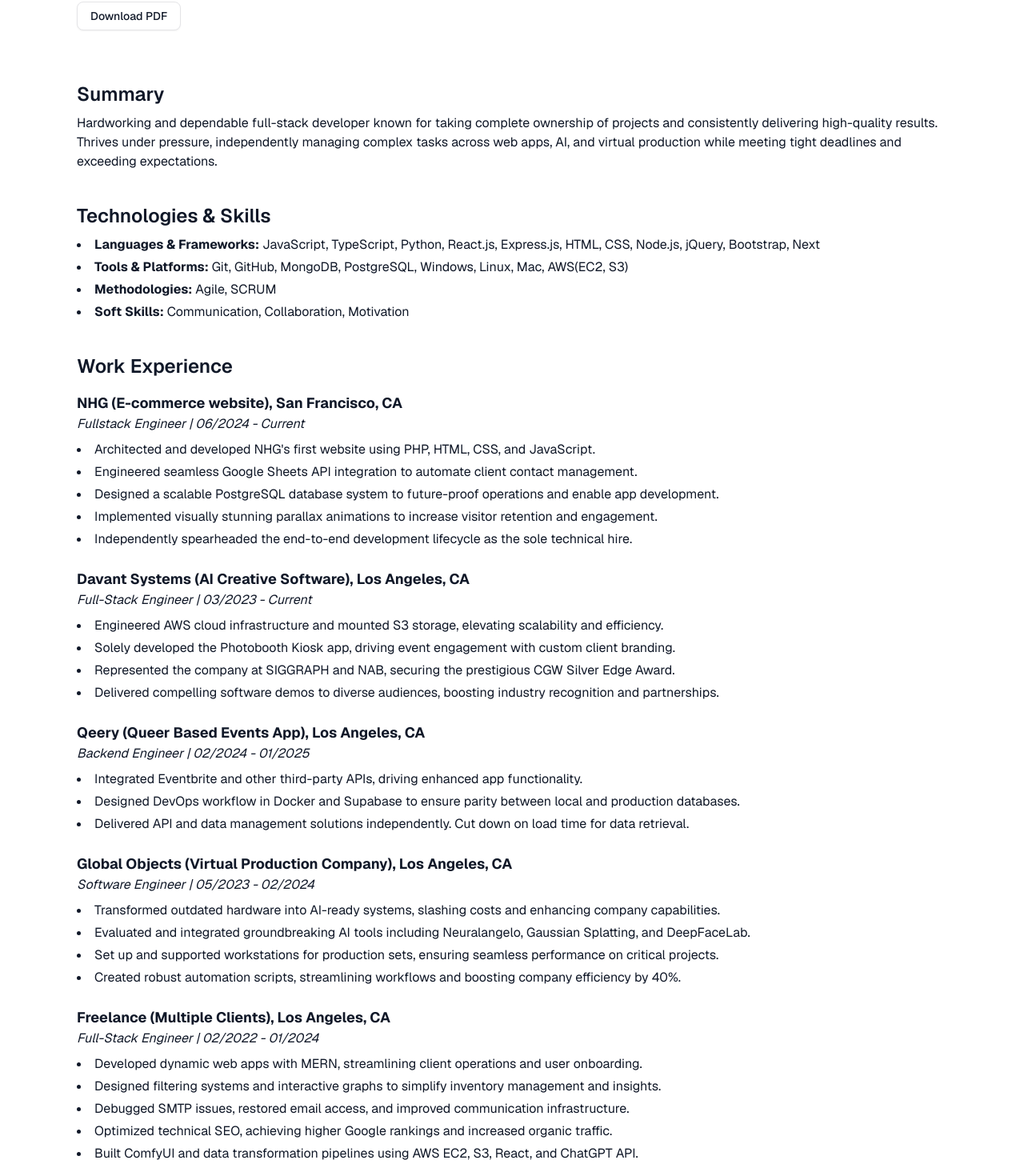
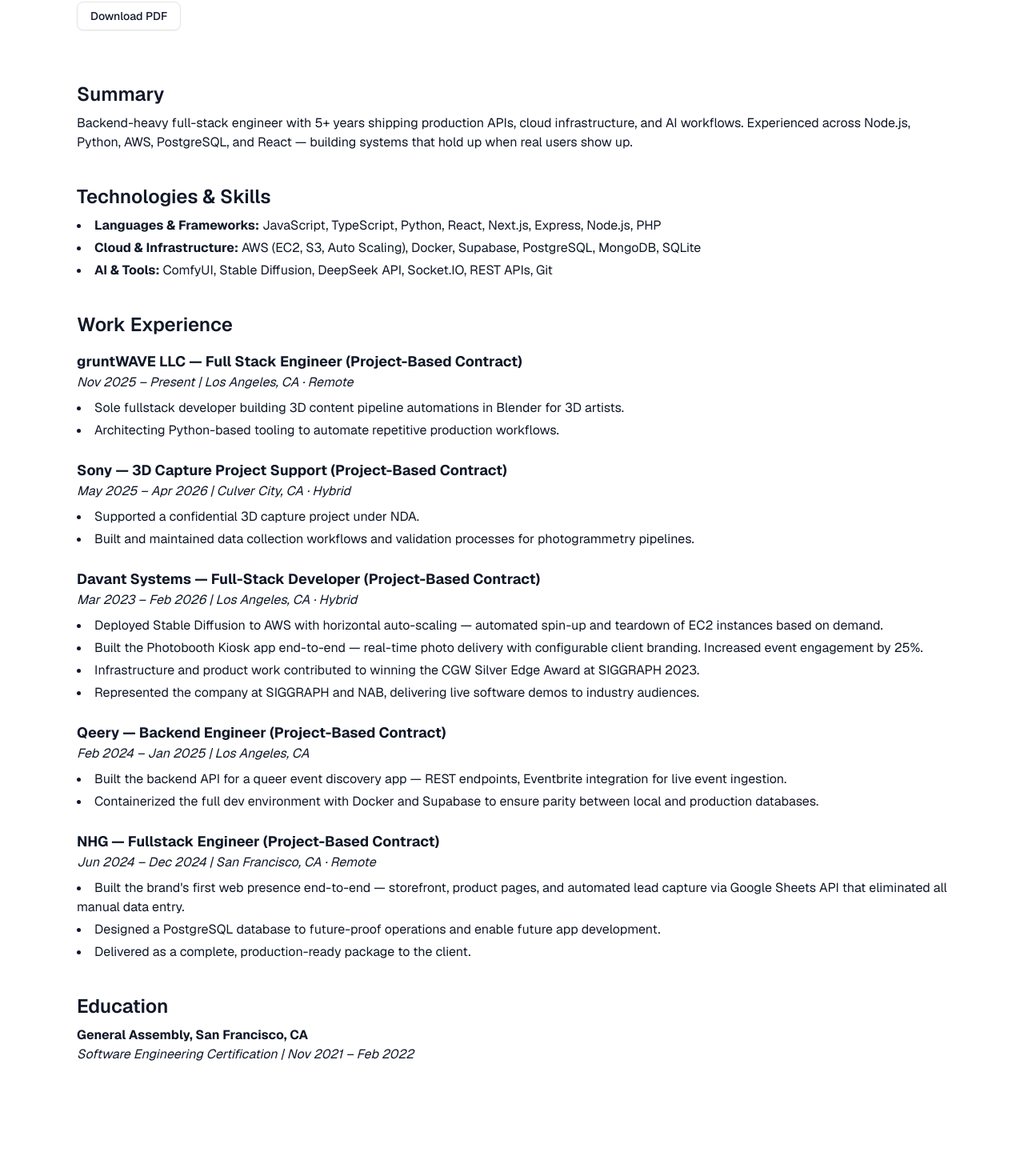
Before and after one commit to Islaster/new-portfolio, a Next.js app: page /resume in a window 1280 px wide. Shown: the part 122-1592 px from the top of the page at 80% size. After the commit the page ends 1500 px from the top, so only its background shows below. Built offline with nearby package versions, Linux system fonts and the light colour scheme.

Commit message:
updated resume

```diff
--- a/src/app/resume/page.tsx
+++ b/src/app/resume/page.tsx
@@ -17,11 +17,10 @@
       <section className="mb-10">
         <h2 className="text-2xl font-semibold mb-2">Summary</h2>
         <p>
-          Hardworking and dependable full-stack developer known for taking
-          complete ownership of projects and consistently delivering
-          high-quality results. Thrives under pressure, independently managing
-          complex tasks across web apps, AI, and virtual production while
-          meeting tight deadlines and exceeding expectations.
+          Backend-heavy full-stack engineer with 5+ years shipping production
+          APIs, cloud infrastructure, and AI workflows. Experienced across
+          Node.js, Python, AWS, PostgreSQL, and React — building systems that
+          hold up when real users show up.
         </p>
       </section>
 
@@ -30,19 +29,15 @@
         <ul className="list-disc list-inside space-y-1">
           <li>
             <strong>Languages & Frameworks:</strong> JavaScript, TypeScript,
-            Python, React.js, Express.js, HTML, CSS, Node.js, jQuery, Bootstrap,
-            Next
+            Python, React, Next.js, Express, Node.js, PHP
           </li>
           <li>
-            <strong>Tools & Platforms:</strong> Git, GitHub, MongoDB,
-            PostgreSQL, Windows, Linux, Mac, AWS(EC2, S3)
+            <strong>Cloud & Infrastructure:</strong> AWS (EC2, S3, Auto
+            Scaling), Docker, Supabase, PostgreSQL, MongoDB, SQLite
           </li>
           <li>
-            <strong>Methodologies:</strong> Agile, SCRUM
-          </li>
-          <li>
-            <strong>Soft Skills:</strong> Communication, Collaboration,
-            Motivation
+            <strong>AI & Tools:</strong> ComfyUI, Stable Diffusion, DeepSeek
+            API, Socket.IO, REST APIs, Git
           </li>
         </ul>
       </section>
@@ -52,129 +47,104 @@
 
         <div className="mb-6">
           <h3 className="text-lg font-bold">
-            NHG (E-commerce website), San Francisco, CA
+            gruntWAVE LLC — Full Stack Engineer (Project-Based Contract)
           </h3>
-          <p className="italic">Fullstack Engineer | 06/2024 - Current</p>
+          <p className="italic">
+            Nov 2025 – Present | Los Angeles, CA · Remote
+          </p>
           <ul className="list-disc list-inside mt-2 space-y-1">
             <li>
-              Architected and developed NHG&apos;s first website using PHP,
-              HTML, CSS, and JavaScript.
+              Sole fullstack developer building 3D content pipeline automations
+              in Blender for 3D artists.
             </li>
             <li>
-              Engineered seamless Google Sheets API integration to automate
-              client contact management.
-            </li>
-            <li>
-              Designed a scalable PostgreSQL database system to future-proof
-              operations and enable app development.
-            </li>
-            <li>
-              Implemented visually stunning parallax animations to increase
-              visitor retention and engagement.
-            </li>
-            <li>
-              Independently spearheaded the end-to-end development lifecycle as
-              the sole technical hire.
+              Architecting Python-based tooling to automate repetitive
+              production workflows.
             </li>
           </ul>
         </div>
 
         <div className="mb-6">
           <h3 className="text-lg font-bold">
-            Davant Systems (AI Creative Software), Los Angeles, CA
+            Sony — 3D Capture Project Support (Project-Based Contract)
           </h3>
-          <p className="italic">Full-Stack Engineer | 03/2023 - Current</p>
+          <p className="italic">
+            May 2025 – Apr 2026 | Culver City, CA · Hybrid
+          </p>
           <ul className="list-disc list-inside mt-2 space-y-1">
+            <li>Supported a confidential 3D capture project under NDA.</li>
             <li>
-              Engineered AWS cloud infrastructure and mounted S3 storage,
-              elevating scalability and efficiency.
-            </li>
-            <li>
-              Solely developed the Photobooth Kiosk app, driving event
-              engagement with custom client branding.
-            </li>
-            <li>
-              Represented the company at SIGGRAPH and NAB, securing the
-              prestigious CGW Silver Edge Award.
-            </li>
-            <li>
-              Delivered compelling software demos to diverse audiences, boosting
-              industry recognition and partnerships.
+              Built and maintained data collection workflows and validation
+              processes for photogrammetry pipelines.
             </li>
           </ul>
         </div>
 
         <div className="mb-6">
           <h3 className="text-lg font-bold">
-            Qeery (Queer Based Events App), Los Angeles, CA
+            Davant Systems — Full-Stack Developer (Project-Based Contract)
           </h3>
-          <p className="italic">Backend Engineer | 02/2024 - 01/2025</p>
+          <p className="italic">
+            Mar 2023 – Feb 2026 | Los Angeles, CA · Hybrid
+          </p>
           <ul className="list-disc list-inside mt-2 space-y-1">
             <li>
-              Integrated Eventbrite and other third-party APIs, driving enhanced
-              app functionality.
+              Deployed Stable Diffusion to AWS with horizontal auto-scaling
+              &mdash; automated spin-up and teardown of EC2 instances based on
+              demand.
             </li>
             <li>
-              Designed DevOps workflow in Docker and Supabase to ensure parity
-              between local and production databases.
+              Built the Photobooth Kiosk app end-to-end — real-time photo
+              delivery with configurable client branding. Increased event
+              engagement by 25%.
             </li>
             <li>
-              Delivered API and data management solutions independently. Cut
-              down on load time for data retrieval.
+              Infrastructure and product work contributed to winning the CGW
+              Silver Edge Award at SIGGRAPH 2023.
+            </li>
+            <li>
+              Represented the company at SIGGRAPH and NAB, delivering live
+              software demos to industry audiences.
             </li>
           </ul>
         </div>
 
         <div className="mb-6">
           <h3 className="text-lg font-bold">
-            Global Objects (Virtual Production Company), Los Angeles, CA
+            Qeery — Backend Engineer (Project-Based Contract)
           </h3>
-          <p className="italic">Software Engineer | 05/2023 - 02/2024</p>
+          <p className="italic">Feb 2024 – Jan 2025 | Los Angeles, CA</p>
           <ul className="list-disc list-inside mt-2 space-y-1">
             <li>
-              Transformed outdated hardware into AI-ready systems, slashing
-              costs and enhancing company capabilities.
+              Built the backend API for a queer event discovery app — REST
+              endpoints, Eventbrite integration for live event ingestion.
             </li>
             <li>
-              Evaluated and integrated groundbreaking AI tools including
-              Neuralangelo, Gaussian Splatting, and DeepFaceLab.
-            </li>
-            <li>
-              Set up and supported workstations for production sets, ensuring
-              seamless performance on critical projects.
-            </li>
-            <li>
-              Created robust automation scripts, streamlining workflows and
-              boosting company efficiency by 40%.
+              Containerized the full dev environment with Docker and Supabase to
+              ensure parity between local and production databases.
             </li>
           </ul>
         </div>
 
         <div className="mb-6">
           <h3 className="text-lg font-bold">
-            Freelance (Multiple Clients), Los Angeles, CA
+            NHG — Fullstack Engineer (Project-Based Contract)
           </h3>
-          <p className="italic">Full-Stack Engineer | 02/2022 - 01/2024</p>
+          <p className="italic">
+            Jun 2024 – Dec 2024 | San Francisco, CA · Remote
+          </p>
           <ul className="list-disc list-inside mt-2 space-y-1">
             <li>
-              Developed dynamic web apps with MERN, streamlining client
-              operations and user onboarding.
+              Built the brand&apos;s first web presence end-to-end — storefront,
+              product pages, and automated lead capture via Google Sheets API
+              that eliminated all manual data entry.
             </li>
             <li>
-              Designed filtering systems and interactive graphs to simplify
-              inventory management and insights.
+              Designed a PostgreSQL database to future-proof operations and
+              enable future app development.
             </li>
             <li>
-              Debugged SMTP issues, restored email access, and improved
-              communication infrastructure.
-            </li>
-            <li>
-              Optimized technical SEO, achieving higher Google rankings and
-              increased organic traffic.
-            </li>
-            <li>
-              Built ComfyUI and data transformation pipelines using AWS EC2, S3,
-              React, and ChatGPT API.
+              Delivered as a complete, production-ready package to the client.
             </li>
           </ul>
         </div>
@@ -186,7 +156,7 @@
           <strong>General Assembly, San Francisco, CA</strong>
         </p>
         <p className="italic">
-          Software Engineering Certification | 11/2021 - 02/2022
+          Software Engineering Certification | Nov 2021 – Feb 2022
         </p>
       </section>
     </main>
```
